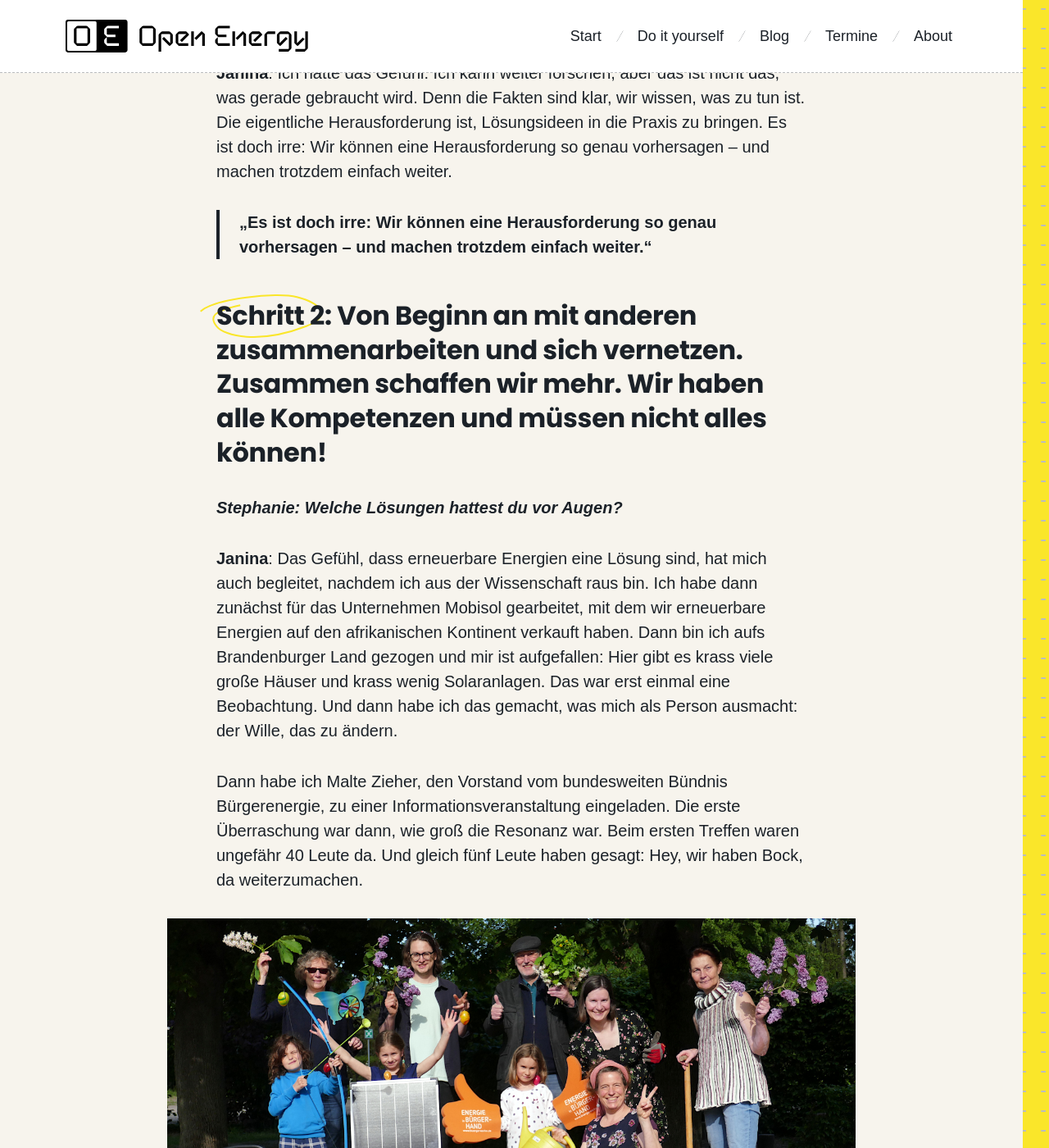
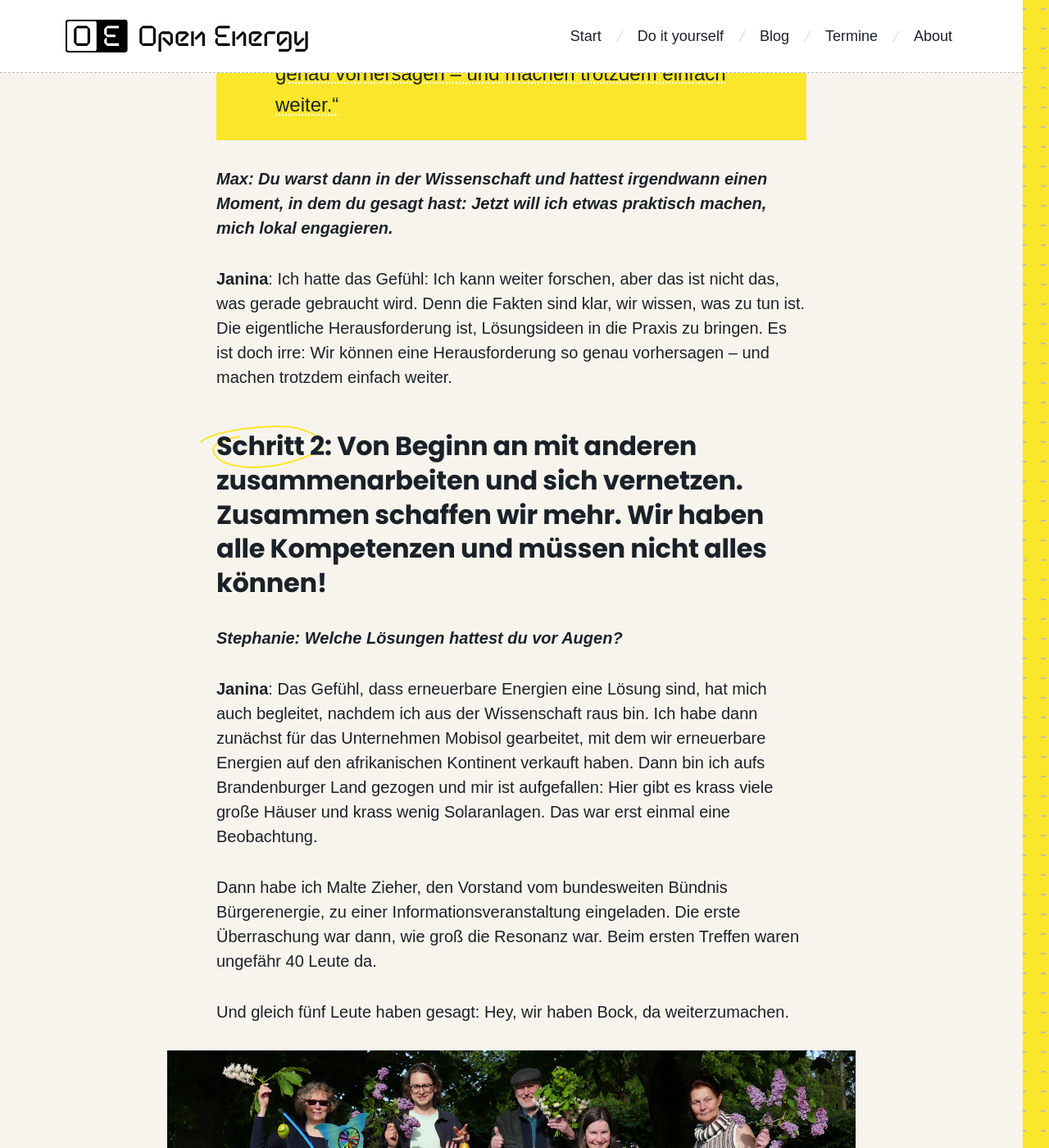
Before and after one commit to okfde/open-energy, a Jekyll site: the page built from _blog/interview-janina.md, in a window 1280 px wide and 1400 px high, scrolled down 1872 px. Shown: the whole window at 82% size. Built offline with Jekyll 4.4.1, drawn with Linux system fonts in a browser that asks for light colours; some web fonts are replaced; some of the changed text lies outside the part shown.

Commit message:
Update interview-janina.md

```diff
--- a/_blog/interview-janina.md
+++ b/_blog/interview-janina.md
@@ -1,8 +1,8 @@
 ---
-title: "Bürgerenergie: Selbermachen, aber gemeinsam"
+title: "Bürgerenergie selbermachen, aber gemeinsam"
 date: 2026-08-06
 category: Solarenergie
-excerpt: "Die Physikerin Dr. Janina Messerschmidt wollte nach ihrer Zeit in der Wissenschaft nicht mehr nur forschen, sondern mit dem vorhandenen Wissen praktisch etwas verändern. In Brandenburg fiel ihr auf: große Häuser, aber kaum Solaranlagen. Daraus entstand die Bürgerenergiegenossenschaft Oder-Spree. Heute möchte sie zeigen, dass Menschen ihre Energieversorgung selbst in die Hand nehmen und gemeinsam Veränderung bewirken können."
+excerpt: "Was passiert, wenn eine Physikerin genug davon hat, Wissen nur zu erforschen – und es stattdessen nutzen will, um konkret etwas zu verändern? Dr. Janina Messerschmidt hat in Brandenburg eine Lücke gesehen: große Dächer, aber erstaunlich wenig Solaranlagen. Daraus entstand die Bürgerenergiegenossenschaft Oder-Spree. Im Interview erzählt sie, warum Energieversorgung nicht nur Sache großer Unternehmen sein muss, wie Bürger:innen selbst aktiv werden können und was möglich wird, wenn viele gemeinsam anpacken."
 featured: true
 image: "/assets/images/photos/blog/arduino-1.jpg"
 author: "Stephanie Bergwinkl"
@@ -19,32 +19,39 @@ author: "Stephanie Bergwinkl"
 
 **Janina**: Das fing im Elternhaus an. Ich komme aus einer Familie, die immer sehr politisch aktiv war und die versucht hat, sich zu aktuellen Themen in der Gesellschaft zu engagieren. Dann habe ich Physik studiert, weil ich damit mein gesellschaftliches Engagement mit dem verbinden kann, was ich gerne mache und gut kann – zum Beispiel die Erforschung des Klimas.
 
+<div class="pull-quote">
+  <img src="{{ '/assets/images/icons/icon-quote.svg' | relative_url }}" alt="">
+  <p>„Es ist doch irre: Wir können eine Herausforderung so genau vorhersagen – und machen trotzdem einfach weiter.“</p>
+</div>
+
 ***Max: Du warst dann in der Wissenschaft und hattest irgendwann einen Moment, in dem du gesagt hast: Jetzt will ich etwas praktisch machen, mich lokal engagieren.***
 
 **Janina**: Ich hatte das Gefühl: Ich kann weiter forschen, aber das ist nicht das, was gerade gebraucht wird. Denn die Fakten sind klar, wir wissen, was zu tun ist. Die eigentliche Herausforderung ist, Lösungsideen in die Praxis zu bringen. Es ist doch irre: Wir können eine Herausforderung so genau vorhersagen – und machen trotzdem einfach weiter.
-
-> **„Es ist doch irre: Wir können eine Herausforderung so genau vorhersagen – und machen trotzdem einfach weiter.“**
 
 ### Schritt 2: Von Beginn an mit anderen zusammenarbeiten und sich vernetzen. Zusammen schaffen wir mehr. Wir haben alle Kompetenzen und müssen nicht alles können!
 
 ***Stephanie: Welche Lösungen hattest du vor Augen?***
 
-**Janina**: Das Gefühl, dass erneuerbare Energien eine Lösung sind, hat mich auch begleitet, nachdem ich aus der Wissenschaft raus bin. Ich habe dann zunächst für das Unternehmen Mobisol gearbeitet, mit dem wir erneuerbare Energien auf den afrikanischen Kontinent verkauft haben. Dann bin ich aufs Brandenburger Land gezogen und mir ist aufgefallen: Hier gibt es krass viele große Häuser und krass wenig Solaranlagen. Das war erst einmal eine Beobachtung. Und dann habe ich das gemacht, was mich als Person ausmacht: der Wille, das zu ändern.
+**Janina**: Das Gefühl, dass erneuerbare Energien eine Lösung sind, hat mich auch begleitet, nachdem ich aus der Wissenschaft raus bin. Ich habe dann zunächst für das Unternehmen Mobisol gearbeitet, mit dem wir erneuerbare Energien auf den afrikanischen Kontinent verkauft haben. Dann bin ich aufs Brandenburger Land gezogen und mir ist aufgefallen: Hier gibt es krass viele große Häuser und krass wenig Solaranlagen. Das war erst einmal eine Beobachtung.
 
-Dann habe ich Malte Zieher, den Vorstand vom bundesweiten Bündnis Bürgerenergie, zu einer Informationsveranstaltung eingeladen. Die erste Überraschung war dann, wie groß die Resonanz war. Beim ersten Treffen waren ungefähr 40 Leute da. Und gleich fünf Leute haben gesagt: Hey, wir haben Bock, da weiterzumachen.
+Dann habe ich Malte Zieher, den Vorstand vom bundesweiten Bündnis Bürgerenergie, zu einer Informationsveranstaltung eingeladen. Die erste Überraschung war dann, wie groß die Resonanz war. Beim ersten Treffen waren ungefähr 40 Leute da.
+
+Und gleich fünf Leute haben gesagt: Hey, wir haben Bock, da weiterzumachen.
 
 <figure class="article-figure">
   <img src="{{ '/assets/images/photos/blog/blog_buergerenergie-1.jpg' | relative_url }}" alt="">
   <figcaption>Aus der Beobachtung wurde eine Idee – und daraus die Bürgerenergiegenossenschaft Oder-Spree. © 2026</figcaption>
 </figure>
 
-***Stephanie: Und daraus entstand dann die Bürgerenergiegenossenschaft Oder Spree. Was ist denn eine Bürgerenergiegenossenschaft und wann funktioniert sie?***
+***Stephanie: Und daraus entstand die Bürgerenergiegenossenschaft Oder Spree. Was ist eine Bürgerenergiegenossenschaft und wann funktioniert sie?***
 
 **Janina**: Menschen legen Geld zusammen, um ihre eigene Energieversorgung nach ihren Vorstellungen aufzubauen, das ist Bürgerenergie.
 
 Die Initiativen, die am Ende erfolgreich sind, starten meist mit einer kleinen konkreten Idee und verlieren sich nicht in zu viel Technik. Sie haben zum Beispiel die Schule vor Augen, die Bürgermeisterin findet das gut, und so planen sie dann, auf dem Dach eine Solaranlage zu bauen. An dem konkreten Projekt lernen sie, wie es funktioniert und auch, was ihnen wichtig ist und wo der Fokus liegen sollte.
 
-Ab einer bestimmten Größenordnung – ich würde sagen zwischen zehn und zwanzig Projekten – lässt sich das nicht mehr rein ehrenamtlich managen. Und dann stellt sich die Frage, wie man das macht. Baut man eine größere Anlage? Wie entwickelt man sich weiter und bleibt dabei trotzdem den eigenen Ideen treu?
+Ab einer bestimmten Größenordnung – ich würde sagen zwischen zehn und zwanzig Projekten – lässt sich das nicht mehr rein ehrenamtlich managen.
+
+Und dann stellt sich die Frage, wie man das macht. Baut man eine größere Anlage? Wie entwickelt man sich weiter und bleibt dabei trotzdem den eigenen Ideen treu?
 
 ### Schritt 3: Lieber klein und konkret beginnen, mit einem Schuldach oder dem eigenen Balkonkraftwerk und dann mit den gesammelten Erfahrungen wachsen.
 
@@ -56,11 +63,11 @@ Ab einer bestimmten Größenordnung – ich würde sagen zwischen zehn und zwanz
 
 **Janina**: Ich würde mich immer vernetzen. Ich würde schauen, wen es bereits gibt. Denn Bürgerenergieinitiativen leben davon, dass unterschiedliche Kompetenzen zusammenkommen und sich ergänzen. ich würde versuchen, zu Veranstaltungen zu gehen, wie dem Bürgerenergiekonvent. Am niederschwelligsten ist es natürlich, den eigenen Strom auf die Bürgerwerke umzustellen.
 
-Man muss nicht technisch affin sein. Viele Bürgerenergiegenossenschaften sind zwar voll mit Leuten, die erneuerbare Hintergründe haben, aber wir brauchen ganz viele andere Leute.
-
-Du kannst auch einfach in den Baumarkt gehen, dir eine Balkonsolaranlage holen und dann machst du deine eigene Energie selbst. Zu sagen: Hey, wenn ihr nichts ändert, dann ändere ich es. Ich nehme jetzt die Sonne für meine Energie. Ich finde, genau da fängt es an.
-
 <div class="pull-quote">
   <img src="{{ '/assets/images/icons/icon-quote.svg' | relative_url }}" alt="">
   <p>„Zu sagen: Hey, wenn ihr nichts ändert, dann ändere ich es. Ich nehme jetzt die Sonne für meine Energie. Ich finde, genau da fängt es an.“</p>
 </div>
+
+Man muss nicht technisch affin sein. Viele Bürgerenergiegenossenschaften sind zwar voll mit Leuten, die erneuerbare Hintergründe haben, aber wir brauchen ganz viele andere Leute.
+
+Du kannst auch einfach in den Baumarkt gehen, dir eine Balkonsolaranlage holen und dann machst du deine eigene Energie selbst. Zu sagen: Hey, wenn ihr nichts ändert, dann ändere ich es. Ich nehme jetzt die Sonne für meine Energie. Ich finde, genau da fängt es an.
```
